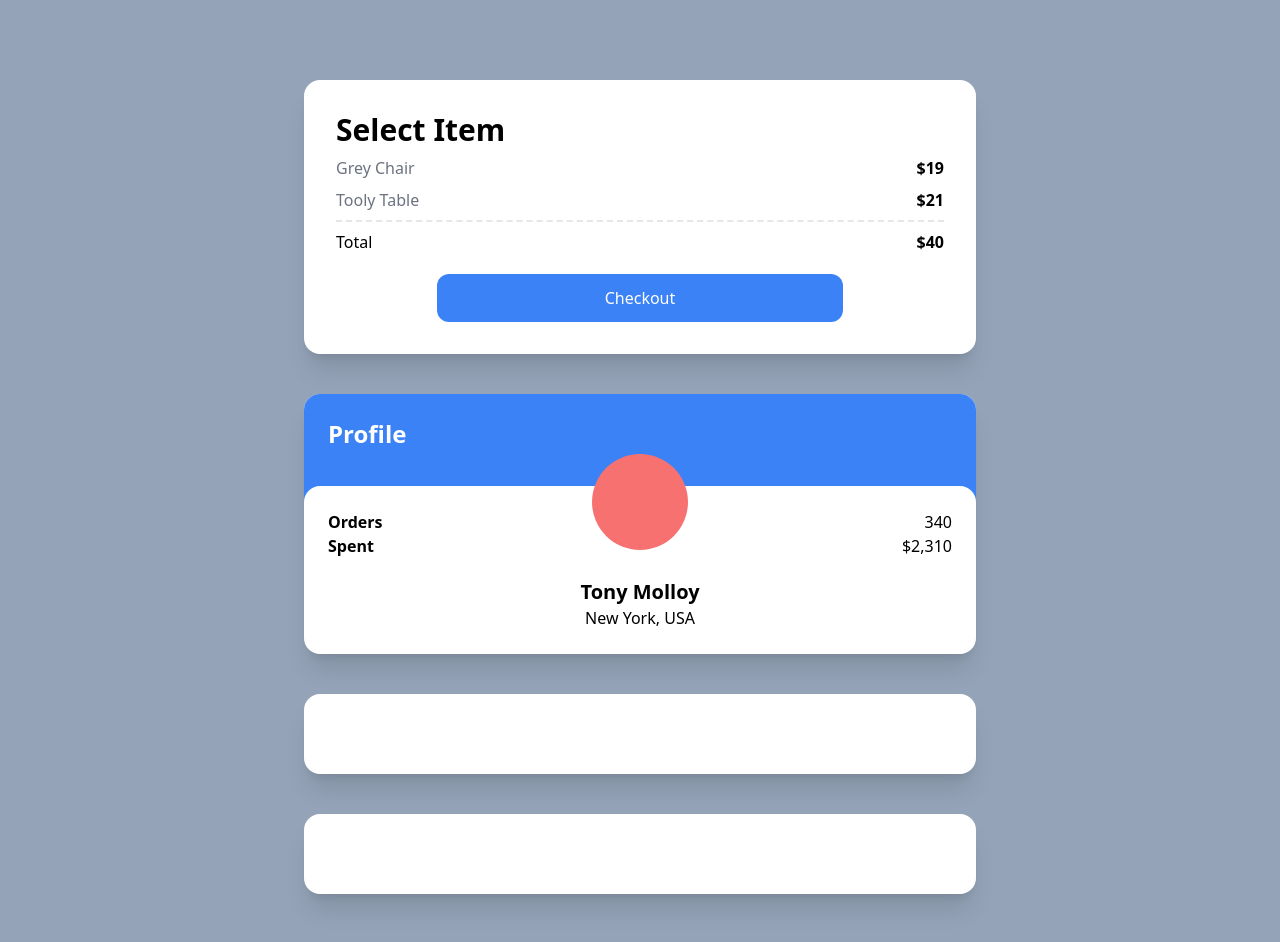
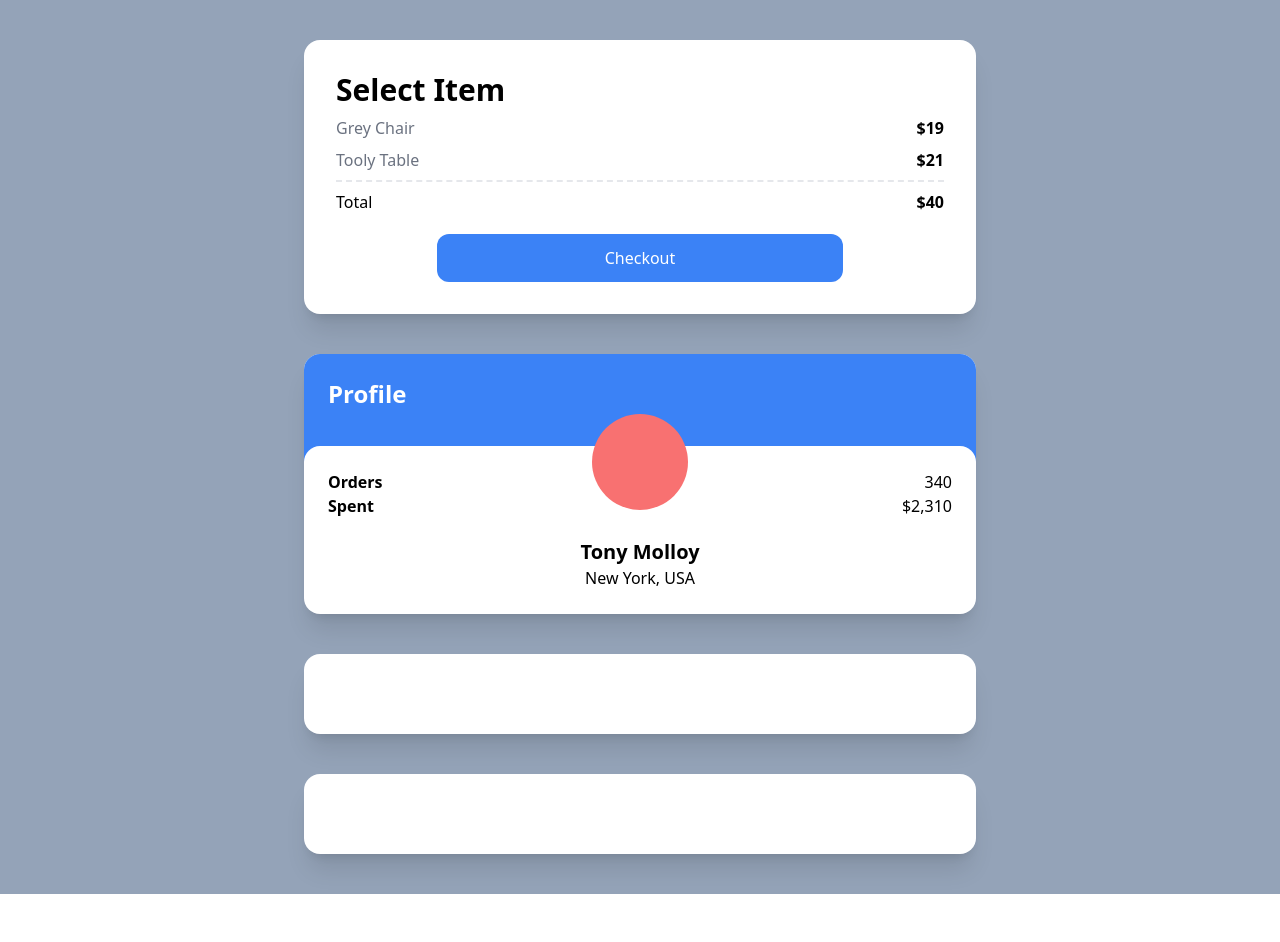
Before and after one commit to KeMezz/carrot-market, a Next.js app: page / in a window 1280 px wide. Shown: the top 942 px of the page. After the commit the page ends 894 px from the top, so only its background shows below. Built offline with nearby package versions, Linux system fonts and the light colour scheme.

Commit message:
컨테이너 패딩 수정

```diff
--- a/pages/index.tsx
+++ b/pages/index.tsx
@@ -2,7 +2,7 @@ import type { NextPage } from "next";
 
 const Home: NextPage = () => {
   return (
-    <section className="bg-slate-400 py-20 px-10 flex flex-col space-y-10 items-center">
+    <section className="bg-slate-400 py-10 px-8 flex flex-col space-y-10 items-center">
       <div className="bg-white p-8 rounded-2xl shadow-xl max-w-2xl w-full">
         <h1 className="font-semibold text-3xl">Select Item</h1>
         <div className="flex justify-between my-2">
```
